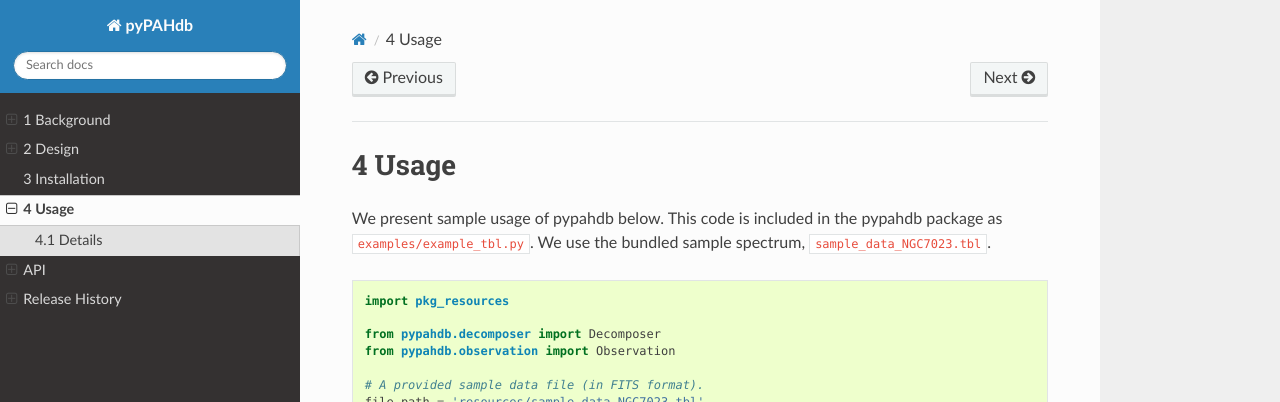
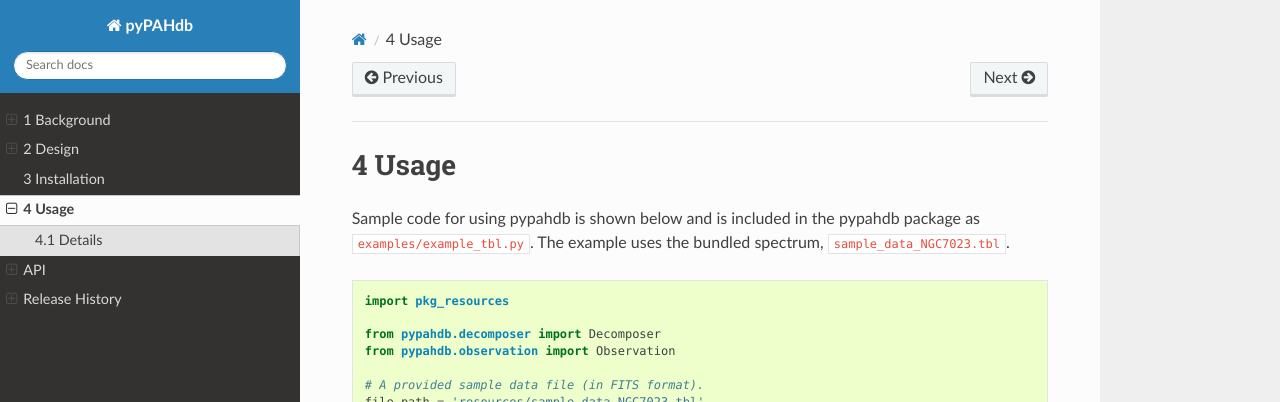
Before and after one commit to PAHdb/pyPAHdb, a Sphinx documentation site: the page built from docs/source/usage.rst, in a window 1280 px wide and 900 px high. Shown: the top 402 px of the window. Built offline with Sphinx 7.4.7 and the Read the Docs theme 2.0.0, drawn with Linux system fonts in a browser that asks for light colours.

Commit message:
Small textual update to the docs.

```diff
--- a/docs/source/design.rst
+++ b/docs/source/design.rst
@@ -122,4 +122,4 @@ presented in the figure above and is as follows:
 Supported data formats
 -----------------------
 
-Presently, pypahdb supports IPAC tables and Spitzer FITS files.
+pypahdb supports IPAC tables, Spitzer FITS files, and JWST FITS files.
--- a/docs/source/usage.rst
+++ b/docs/source/usage.rst
@@ -5,8 +5,9 @@
 Usage
 =====
 
-We present sample usage of pypahdb below. This code is included in the pypahdb package
-as ``examples/example_tbl.py``. We use the bundled sample spectrum, ``sample_data_NGC7023.tbl``.
+Sample code for using pypahdb is shown below and is included in the pypahdb package
+as ``examples/example_tbl.py``. The example uses the bundled  spectrum,
+``sample_data_NGC7023.tbl``.
 
 .. code-block:: python
 
```
